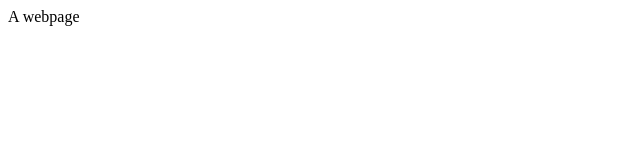
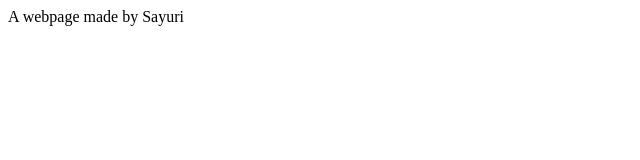
Before and after one commit to SayuriMagnabosco/sayurimagnabosco.me, a plain HTML site: page index.html in a window 1280 px wide. Shown: the whole page, without its empty margins (0-640 px from the left). Drawn offline with Linux system fonts and the light colour scheme.

Commit message:
by Sayuri

```diff
--- a/index.html
+++ b/index.html
@@ -4,6 +4,6 @@
         <title>sayurimagnabosco.me</title>
     </head>
     <body>
-        A webpage
+        A webpage made by Sayuri
     </body>
 </html>
```
